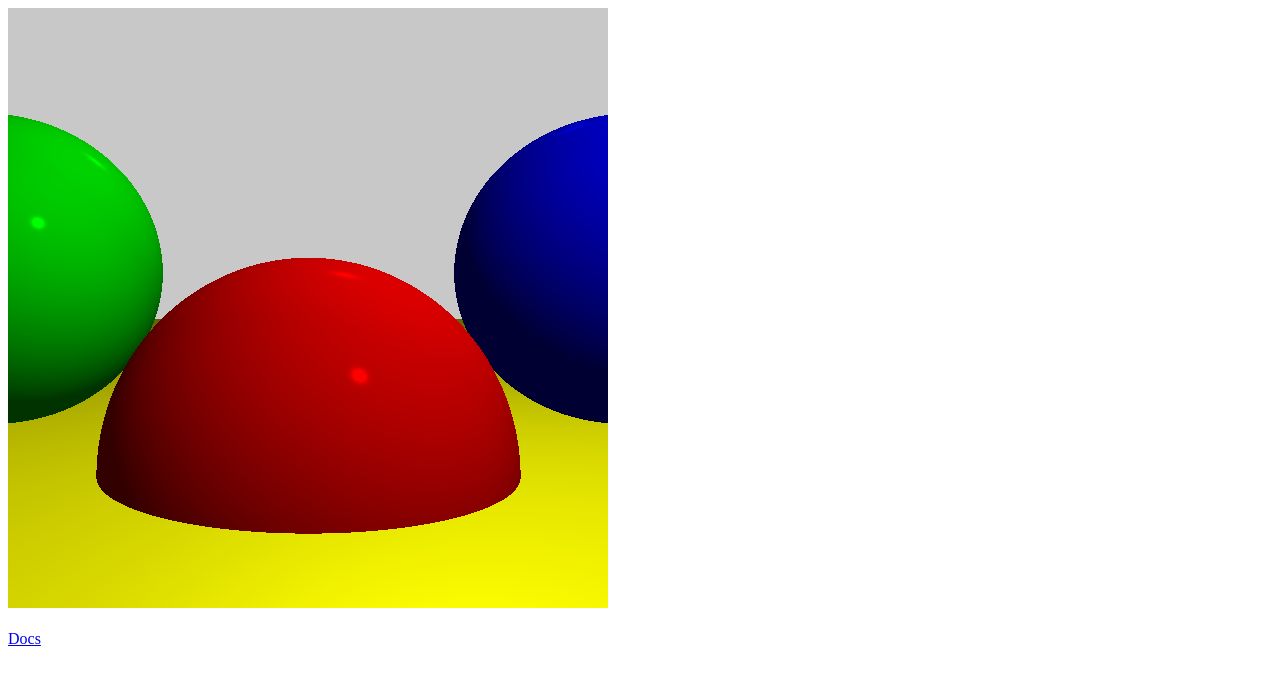
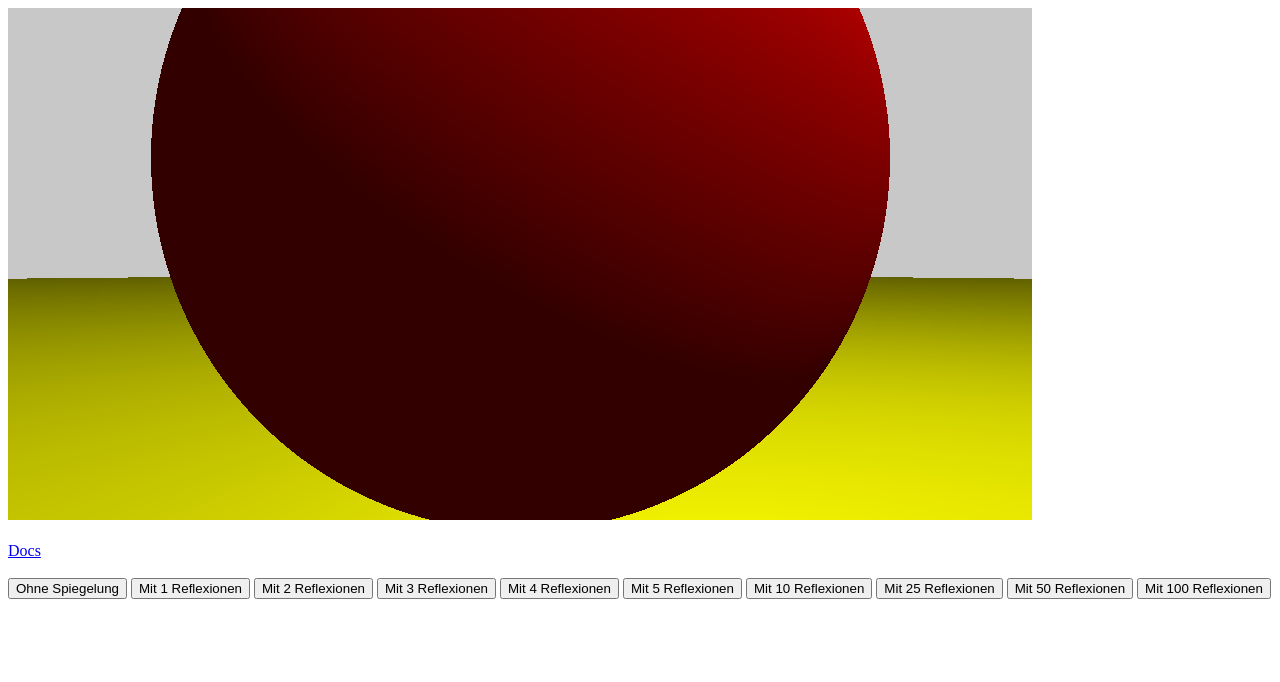
Before and after one commit to NilEis/JavaScript-Raytracer, a website: page index.html in a window 1280 px wide. Drawn offline with Linux system fonts and the light colour scheme.

Commit message:
IT'S ALIVE

```diff
--- a/JS/main.js
+++ b/JS/main.js
@@ -4,8 +4,8 @@
  */
 
 
-const WIDTH = 600;
-const HEIGHT = 600;
+const WIDTH = 1024;
+const HEIGHT = 512;
 
 /**
  * @constant {canvasClass} c Die canvasClass
@@ -14,7 +14,7 @@ const c = new canvasClass("canvasID", "canvas", WIDTH, HEIGHT, "black");
 
 const POINT = new vector3D(0, -0.25, 0);
 
-const PLANE = new vector3D(2, -0.25, 0);
+const PLANE = new vector3D(2.5, -0.25, 0);
 
 const FPS = 0;
 
@@ -41,18 +41,19 @@ function init() {
         BACKGROUND_COLOR: [200, 200, 200]
     };
     //Add Spheres
-    scene.spheres.push(new sphere(0, -1, 3, 1, [255, 0, 0], 500));
-    scene.spheres.push(new sphere(2, 0, 4, 1, [0, 0, 255], 500));
-    scene.spheres.push(new sphere(-2, 0, 4, 1, [0, 255, 0], 500));
-    scene.spheres.push(new sphere(0, -5001, 0, 5000, [255, 255, 0], 10));
+    scene.spheres.push(new sphere(0, 0,2, 1, [255, 0, 0], 500, 0.7));
+    scene.spheres.push(new sphere(0, 0, -2, 1, [0, 255, 0], 500, 0.7));
+    /*scene.spheres.push(new sphere(2, 0, 4, 1, [0, 0, 255], 500, 0.7));
+    scene.spheres.push(new sphere(-2, 0, 4, 1, [0, 255, 0], 500, 0.4));*/
+    scene.spheres.push(new sphere(0, -5001, 0, 5000, [255, 255, 0], 10, 0.1));
     //Add lights
     scene.lights.push(new light(AMBIENT, 0.2));
     scene.lights.push(new light(POINTLIGHT, 0.6, new vector3D(2, 3, 0)));
     scene.lights.push(new light("directional", 0.2, null, new vector3D(1, 4, 4)));
     if (FPS == 0)
-        tick();
+        tick(0);
     else
-        tickIntervall = setInterval(tick, 1000 / FPS);
+        tickIntervall = setInterval(tick, 1000 / FPS, 1);
 
 }
 
@@ -60,7 +61,7 @@ function init() {
 /**
  * Aktualisiert und zeichnet alles
  */
-function tick() {
+function tick(bounces) {
     c.cls();
     const sx = 0,
         sy = 0,
@@ -68,9 +69,12 @@ function tick() {
         ey = HEIGHT;
     const dToP = vector3D.sub(PLANE, POINT).mag;
     //webW.postMessage(["Welt einfügen", POINT, dToP, 0, 0, 1, 1, WIDTH, HEIGHT]);
-    const img = render(scene, POINT, dToP, sx, sy, ex, ey, WIDTH, HEIGHT, WIDTH / HEIGHT, 1);
-    console.log((WIDTH * HEIGHT) + ":" + img.length);
-    c.render(img, ex - sx, sx, sy, ex, ey, 1, 1);
+    render(scene, POINT, dToP, sx, sy, ex, ey, WIDTH, HEIGHT, WIDTH / HEIGHT, 1, bounces).then((result) => {
+        c.render(result, ex - sx, sx, sy, ex, ey, 1, 1);
+        console.log((WIDTH * HEIGHT) + ":" + result.length);
+    }).catch((err) => {
+        alert(err);
+    });
 }
 
 /*webW.addEventListener('message', function(e) {
--- a/JS/raytracer/color.js
+++ b/JS/raytracer/color.js
@@ -13,3 +13,7 @@ function normalToRGB(pV) {
 function mulRGB(rgb, v) {
     return [clamp(rgb[0] * v, 0, 255), clamp(rgb[1] * v, 0, 255), clamp(rgb[2] * v, 0, 255)];
 }
+
+function addRGB(c1, c2) {
+    return [clamp(c1[0] + c2[0], 0, 255), clamp(c1[1] + c2[1], 0, 255), clamp(c1[2] + c2[2], 0, 255)];
+}
--- a/JS/raytracer/engine.js
+++ b/JS/raytracer/engine.js
@@ -9,7 +9,7 @@
  * @param {number} ey Der Endpunkt des Rechtecks
  * @return {color[]} Die Farbwerte für jeden Pixel
  */
-function render(world, point, distanceToPlane, sx, sy, ex, ey, width, height, aspectX, aspectY) {
+async function render(world, point, distanceToPlane, sx, sy, ex, ey, width, height, aspectX, aspectY, bounces) {
     let retArr = [];
     const i = 1;
     for (let y = sy; y < ey; y++) {
@@ -19,7 +19,7 @@ function render(world, point, distanceToPlane, sx, sy, ex, ey, width, height, as
                 const vy = mapValue(y, 0, height, aspectY, -aspectY);
                 const ray = new vector3D(vx, vy, distanceToPlane);
                 ray.normalize();
-                const clr = colorToRGB(traceRay(world, point, ray, 1, Infinity));
+                const clr = colorToRGB(traceRay(world, point, ray, 1, Infinity, bounces));
                 //c.line(x,y,x+vx,y+vy,"white");
                 retArr.push(clr);
             } else
@@ -31,14 +31,22 @@ function render(world, point, distanceToPlane, sx, sy, ex, ey, width, height, as
 }
 
 
-function traceRay(world, origin, direction, clipMin, clipMax) {
-    let { closest_sphere, closest_t } = closestIntersection(world, origin, direction, clipMax, clipMin);
-    if (closest_sphere == null)
+function traceRay(world, origin, direction, clipMin, clipMax, rekAnker) {
+    const retV = closestIntersection(world, origin, direction, clipMax, clipMin);
+    if (!retV)
         return world.BACKGROUND_COLOR;
+    let closest_sphere = retV[0];
+    let closest_t = retV[1];
     let p = vector3D.add(origin, vector3D.mul(direction, closest_t));
     let normale = vector3D.sub(p, closest_sphere.pos);
     normale.normalize();
-    return mulRGB(closest_sphere.color, ComputeLighting(world,p.get(), normale.get(),vector3D.mul(direction,-1),closest_sphere.specular));
+    const r = closest_sphere.reflective;
+    const local_color = mulRGB(closest_sphere.color, ComputeLighting(world, p.get(), normale.get(), vector3D.mul(direction, -1), closest_sphere.specular));
+    if (rekAnker <= 0 || r <= 0)
+        return local_color;
+    const rRay = reflectRay(vector3D.mul(direction, -1), normale);
+    const reflected_color = traceRay(world, p, rRay, 0.001, Infinity, rekAnker - 1);
+    return addRGB(mulRGB(local_color, (1 - r)), mulRGB(reflected_color, r));
 }
 
 function closestIntersection(world, origin, direction, clipMax, clipMin) {
@@ -57,5 +65,12 @@ function closestIntersection(world, origin, direction, clipMax, clipMin) {
             closest_sphere = world.spheres[i];
         }
     }
-    return { closest_sphere, closest_t };
+    if (closest_sphere)
+        return [closest_sphere, closest_t];
+    else
+        return false;
 }
+
+function reflectRay(ray, normal) {
+    return vector3D.sub(vector3D.mul(normal, 2 * vector3D.scalarProduct(normal, ray)), ray);
+}
--- a/JS/raytracer/light.js
+++ b/JS/raytracer/light.js
@@ -22,14 +22,12 @@ function ComputeLighting(world, pos, norm, v, s) {
             } else {
                 l = world.lights[j].dir;
             }
-
-            let {
-                shadow_sphere,
-                shadow_t
-            } = closestIntersection(world, pos, l, 0.001, 500);
-            if (shadow_sphere != null)
-                console.log("Schattig");
-            else {
+            l.normalize();
+            const retV = closestIntersection(world, pos, l, 0.001, Infinity);
+            if (retV)
+                continue;
+            shadow_sphere = retV[0];
+            shadow_t = retV[1];
             let n_dot_l = vector3D.scalarProduct(norm, l);
             if (n_dot_l > 0)
                 i += world.lights[j].intens * n_dot_l / (norm.mag * l.mag)
@@ -42,6 +40,5 @@ function ComputeLighting(world, pos, norm, v, s) {
             }
         }
     }
-    }
     return i;
 }
--- a/index.html
+++ b/index.html
@@ -9,7 +9,17 @@
 
 <body onmousemove="updateMouse(event)">
     <div id="canvasID"></div><br />
-    <a href="docs/index.html">Docs</a>
+    <a href="docs/index.html">Docs</a><br /><br />
+    <button onclick="tick(0)">Ohne Spiegelung</button>
+    <button onclick="tick(1)">Mit 1 Reflexionen</button>
+    <button onclick="tick(2)">Mit 2 Reflexionen</button>
+    <button onclick="tick(3)">Mit 3 Reflexionen</button>
+    <button onclick="tick(4)">Mit 4 Reflexionen</button>
+    <button onclick="tick(5)">Mit 5 Reflexionen</button>
+    <button onclick="tick(10)">Mit 10 Reflexionen</button>
+    <button onclick="tick(25)">Mit 25 Reflexionen</button>
+    <button onclick="tick(50)">Mit 50 Reflexionen</button>
+    <button onclick="tick(100)">Mit 100 Reflexionen</button>
 </body>
 
 <!--Canvas-->
```
Lines whose indentation alone changed are shown as unchanged.
